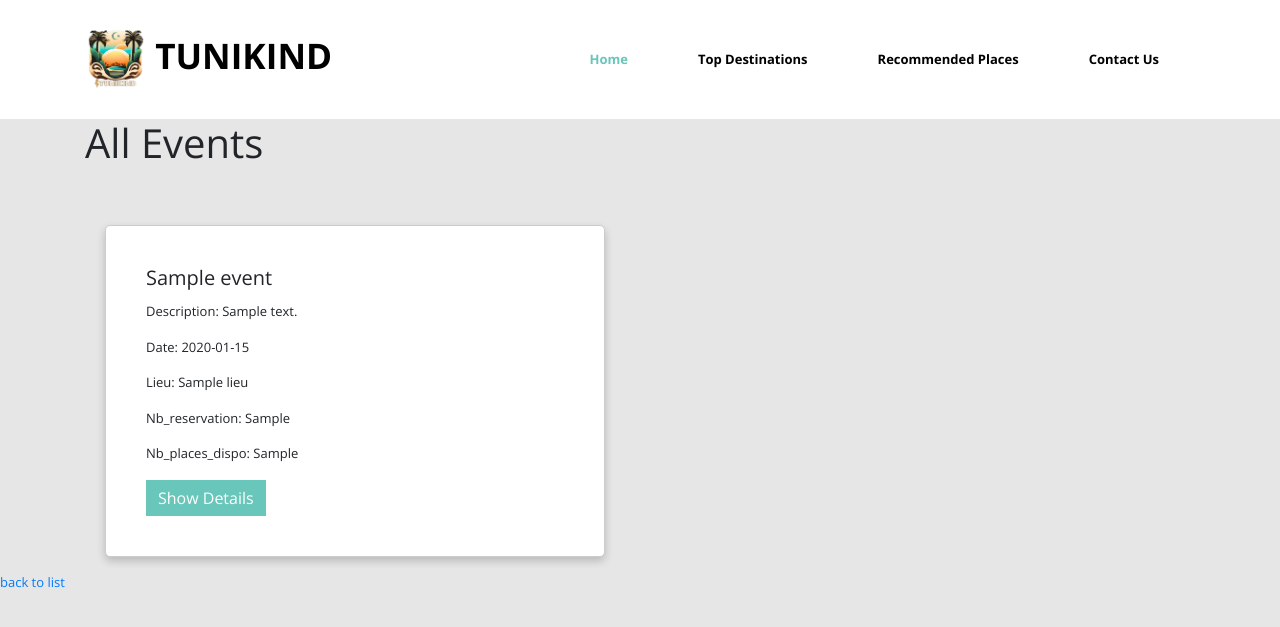
After one commit to yahiahwewi/PiDev31, a Symfony app: template templates/event_type/list.html.twig in a window 1280 px wide. The commit adds this page. Shown: the top 627 px of the page. Run offline with Twig, Linux system fonts and the light colour scheme; the template is opened without the code that fills it: most values are stand-ins (such as "Sample title", 1, 10 or a date in 2020); some libraries are stand-ins or nearby versions.

Commit message:
first entity donet

```diff
--- a/templates/event_type/index.html.twig
+++ b/templates/event_type/index.html.twig
@@ -42,4 +42,5 @@
     </table>
 
     <a href="{{ path('app_event_type_new') }}">Create new</a>
+    <a href="{{ path('app_list') }}"> phase client </a>
 {% endblock %}
--- /dev/null
+++ b/templates/event_type/list.html.twig
@@ -0,0 +1,34 @@
+
+{% extends 'base.html.twig' %}
+
+{% block title %}Event{% endblock %}
+
+
+{% block body %}
+       <div class="container">
+        <h1>All Events</h1>
+        <div class="row">
+            {% for event in events %}
+                <div class="col-md-6">
+                    <div class="card custom-card mb-3">
+                        <div class="card-body">
+                            <h5 class="card-title">{{ event.Nom }}</h5>
+                            <p class="card-text"><strong>Description:</strong> {{ event.Description }}</p>
+                            <p class="card-text"><strong>Date:</strong> {{ event.Date ? event.Date|date('Y-m-d') : '' }}</p>
+                            <p class="card-text"><strong>Lieu:</strong> {{ event.Lieu }}</p>
+                            <p class="card-text"><strong>Nb_reservation:</strong> {{ event.nbReservation }}</p>
+                            <p class="card-text"><strong>Nb_places_dispo:</strong> {{ event.nbPlacesDispo }}</p>
+                                                        <a href="{{ path('app_event_type_show', {'id': event.id}) }}" class="btn btn-primary">Show Details</a>
+
+                        </div>
+                    </div>
+                </div>
+                {% if loop.index is even %}
+                    </div><div class="row">
+                {% endif %}
+            {% endfor %}
+        </div>
+    </div>
+        <a href="{{ path('app_event_type_index') }}">back to list</a>
+
+{% endblock %}
```
Also changed, not shown: src/Controller/EventTypeController.php (+13 -0 lines).
